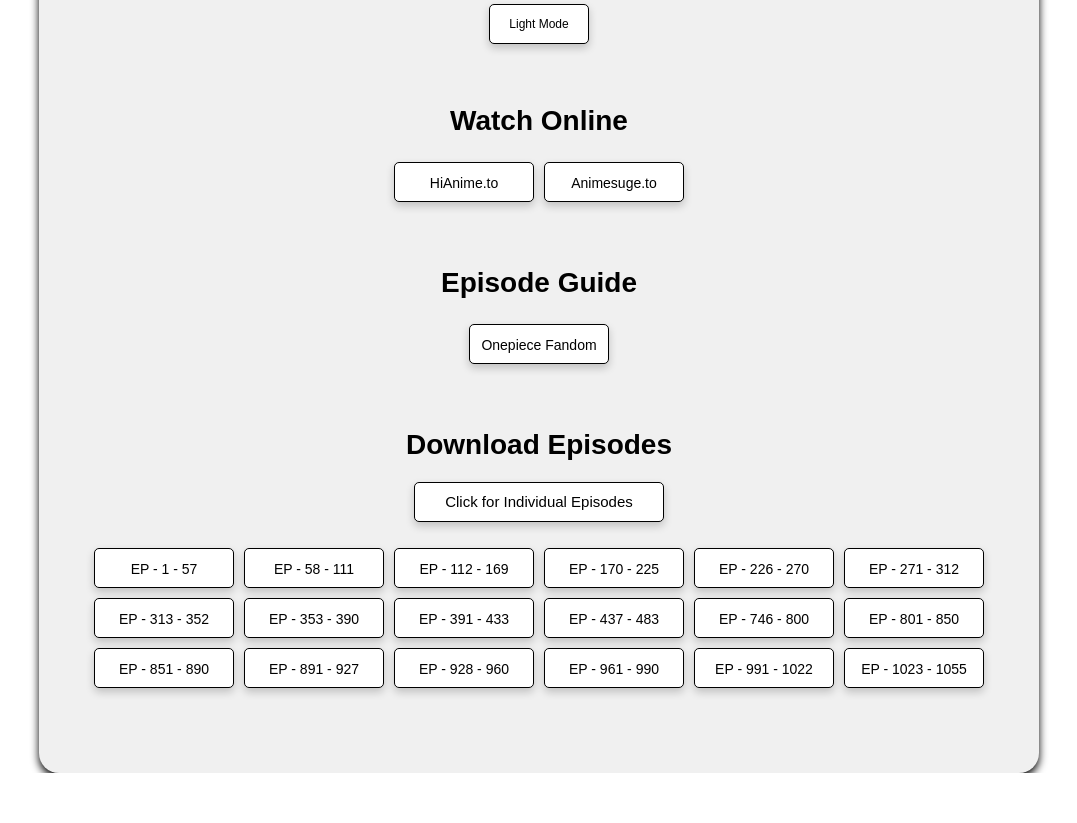
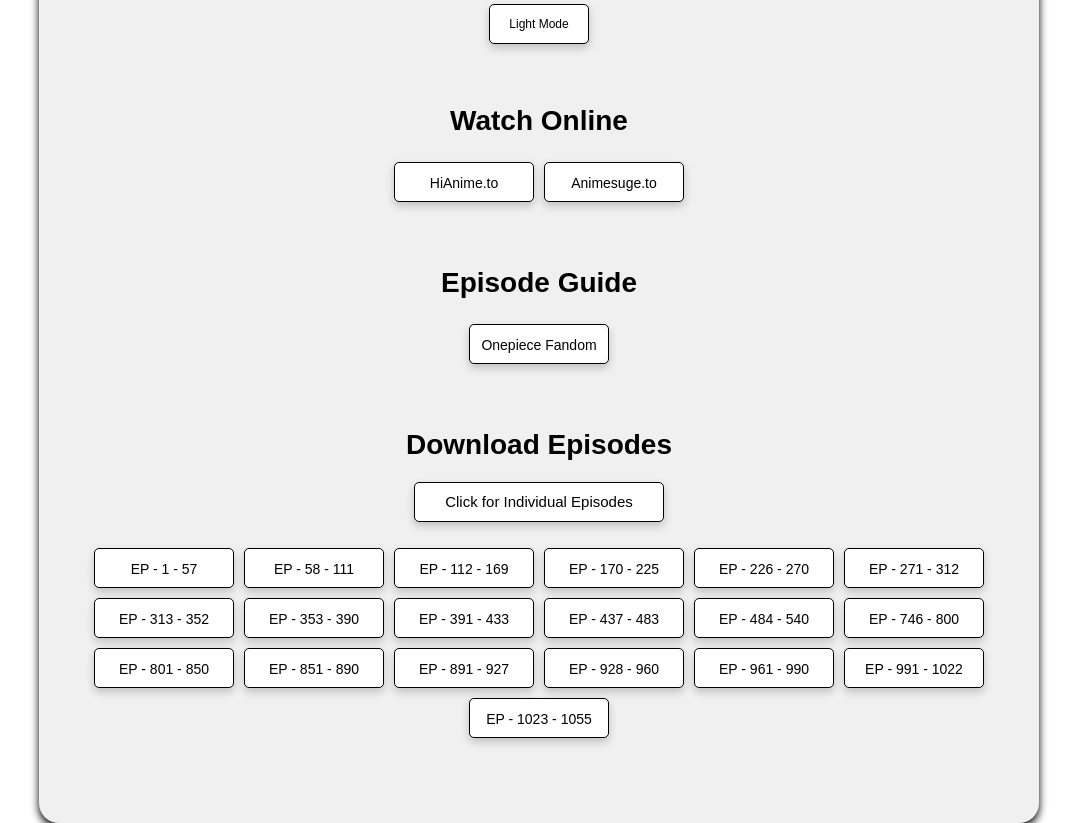
Before and after one commit to Allin1Place/onepiece, a plain HTML site: page index.html in a window 1280 px wide. Shown: the part 341-1164 px from the top of the page, without its empty margins (101-1178 px from the left). Before the commit the page ends 1114 px from the top, so only its background shows below. Drawn offline with Linux system fonts and the light colour scheme.

Commit message:
New folder

```diff
--- a/index.html
+++ b/index.html
@@ -220,6 +220,7 @@
       <button class="drive-button" id="EP-353-390" onclick="openGDriveURL('1flm8yVXujJaBWoYq9ugb-3ntMJBJBGl2')">EP - 353 - 390</button>
       <button class="drive-button" id="EP-391-433" onclick="openGDriveURL('1-BBjR_JjitTd6D6Tuh1rhUcMr8OubKWZ')">EP - 391 - 433</button>
       <button class="drive-button" id="EP-434-483" onclick="openGDriveURL('1cMKk4SyV6Zs3VRuivfSWMof-Zan1GApd')">EP - 437 - 483</button>
+      <button class="drive-button" id="EP-484-540" onclick="openGDriveURL('1jgC5eABmWS3fkv7yXN_gs2vwde0l71uk')">EP - 484 - 540</button>
       <button class="drive-button" id="EP-746-800" onclick="openGDriveURL('1GFMzRr3uu_M0BAEKGYSj74JhuFOPvzjV')">EP - 746 - 800</button>
       <button class="drive-button" id="EP-801-850" onclick="openGDriveURL('12qplmRlEKRGgzhFTYywXs35UbqZyU9wV')">EP - 801 - 850</button>
       <button class="drive-button" id="EP-851-890" onclick="openGDriveURL('15vyl53fUDYaEbG2RcF3mJtdB83h2r-rx')">EP - 851 - 890</button>
```
